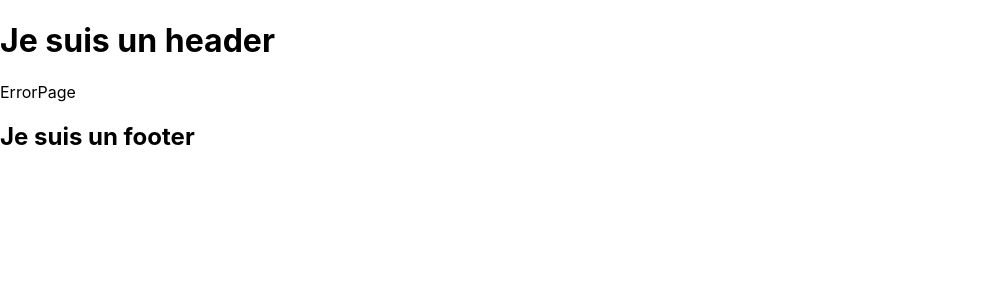
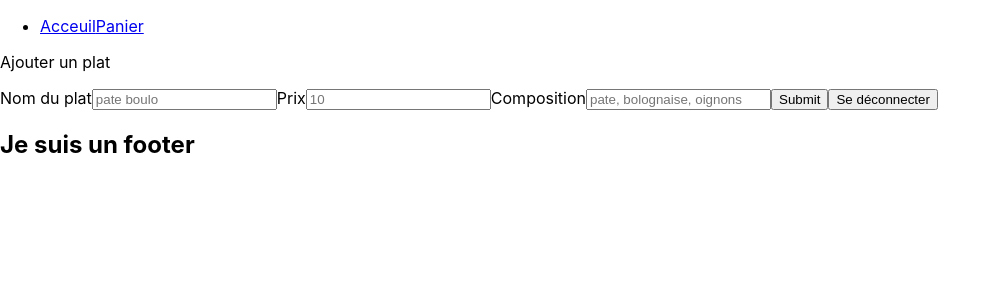
Before and after one commit to Cyriil77/orders-restaurant, a React (Create React App) app: page /admin in a window 1280 px wide. Shown: the top 300 px of the page, without its empty margins (0-1001 px from the left). Built offline with nearby package versions, Linux system fonts and the light colour scheme; no server answers; sample sign-in values are in the browser's storage.

Commit message:
Login connection / add new orders if user is admin / disconnected

```diff
--- a/package.json
+++ b/package.json
@@ -6,6 +6,7 @@
     "@testing-library/jest-dom": "^4.2.4",
     "@testing-library/react": "^9.5.0",
     "@testing-library/user-event": "^7.2.1",
+    "firebase": "^7.21.0",
     "react": "^16.13.1",
     "react-dom": "^16.13.1",
     "react-router-dom": "^5.2.0",
--- a/public/index.html
+++ b/public/index.html
@@ -5,39 +5,15 @@
     <link rel="icon" href="%PUBLIC_URL%/favicon.ico" />
     <meta name="viewport" content="width=device-width, initial-scale=1" />
     <meta name="theme-color" content="#000000" />
-    <meta
-      name="description"
-      content="Web site created using create-react-app"
-    />
+    <meta name="description" content="Web site created using create-react-app"/>
     <link rel="apple-touch-icon" href="%PUBLIC_URL%/logo192.png" />
-    <!--
-      manifest.json provides metadata used when your web app is installed on a
-      user's mobile device or desktop. See https://developers.google.com/web/fundamentals/web-app-manifest/
-    -->
     <link rel="manifest" href="%PUBLIC_URL%/manifest.json" />
-    <!--
-      Notice the use of %PUBLIC_URL% in the tags above.
-      It will be replaced with the URL of the `public` folder during the build.
-      Only files inside the `public` folder can be referenced from the HTML.
 
-      Unlike "/favicon.ico" or "favicon.ico", "%PUBLIC_URL%/favicon.ico" will
-      work correctly both with client-side routing and a non-root public URL.
-      Learn how to configure a non-root public URL by running `npm run build`.
-    -->
-    <title>React App</title>
+    <title>Orders restaurant</title>
   </head>
   <body>
     <noscript>You need to enable JavaScript to run this app.</noscript>
     <div id="root"></div>
-    <!--
-      This HTML file is a template.
-      If you open it directly in the browser, you will see an empty page.
 
-      You can add webfonts, meta tags, or analytics to this file.
-      The build step will place the bundled scripts into the <body> tag.
-
-      To begin the development, run `npm start` or `yarn start`.
-      To create a production bundle, use `npm run build` or `yarn build`.
-    -->
   </body>
 </html>
--- a/src/App.js
+++ b/src/App.js
@@ -7,6 +7,7 @@ import Welcome from './Components/Welcome/Welcome'
 import Login from './Components/Login/Login'
 import Signup from './Components/Signup/Signup'
 import ErrorPage from './Components/ErrorPage/ErrorPage'
+import Admin from './Components/Admin/Admin'
 
 
 export default function App() {
@@ -21,6 +22,7 @@ export default function App() {
           <Route path="/welcome" component={Welcome} />
           <Route path="/login" component={Login} />
           <Route path="/signup" component={Signup} />
+          <Route path="/admin" component={Admin}></Route>
           <Route component={ErrorPage} />
         </Switch>
 
--- /dev/null
+++ b/src/Components/Admin/Admin.js
@@ -0,0 +1,92 @@
+import React, { useState, useContext, useEffect } from 'react';
+import FirebaseContext from '../Firebase/Context';
+
+
+export default function Admin(props) {
+
+    // Value input
+    const datas = {
+        name: '',
+        price: '',
+        compositions: ''
+    };
+
+    // Get context
+    const firebase = useContext(FirebaseContext);
+
+    // State
+    const [orders, setOrders] = useState(datas);
+
+    const [userSession, setUserSession] = useState(null);
+
+    // Destructuring
+    const { name, price, compositions } = orders;
+
+
+
+    const handleSubmit = (e) => {
+        e.preventDefault();
+
+        // Add orders in firebase
+        firebase.setOrders(name, price, compositions);
+
+        // Reset inputs
+        setOrders({ ...datas });
+    }
+
+    // Change state
+    const handleChange = (e) => {
+        setOrders({ ...orders, [e.target.id]: e.target.value });
+    };
+
+    // Verify Session
+    useEffect(() => {
+
+        let listener = firebase.auth.onAuthStateChanged(user => {
+            user ? setUserSession(user) : props.history.push('/');
+        })
+
+        return () => {
+            listener();
+        }
+    }, [userSession]);
+
+    return (
+        <div>
+            <p>Ajouter un plat</p>
+            <form onSubmit={handleSubmit}>
+
+                <label>Nom du plat</label>
+                <input type="text"
+                    placeholder="pate boulo"
+                    id="name"
+                    value={name}
+                    onChange={handleChange}>
+                </input>
+
+                <label>Prix</label>
+                <input type="number"
+                    placeholder="10"
+                    id="price"
+                    value={price}
+                    onChange={handleChange}>
+                </input>
+
+                <label>Composition</label>
+                <input type="text"
+                    placeholder="pate, bolognaise, oignons"
+                    id="compositions"
+                    value={compositions}
+                    onChange={handleChange}>
+                </input>
+
+                <input type="submit"></input>
+
+                <button
+                    onClick={firebase.signoutUser}>
+                    Se déconnecter
+                </button>
+            </form>
+        </div>
+    )
+}
--- a/src/Components/Firebase/Firebase.js
+++ b/src/Components/Firebase/Firebase.js
@@ -1,4 +1,5 @@
 import app from 'firebase/app';
+import 'firebase/firestore';
 import 'firebase/auth';
 
 const firebaseConfig = {
@@ -12,28 +13,28 @@ const firebaseConfig = {
     measurementId: "G-XGKP1LD2PF"
 };
 
-// firebase.analytics();
-
-
 
 export default class Firebase {
     constructor() {
         app.initializeApp(firebaseConfig);
         this.auth = app.auth();
+        this.db = app.firestore().collection('orders');
     }
 
+    // Method I can call in all files and use it with the provider who is index.js at the root
     // Signup
-    signupUser = (email, password) => {
-        this.auth.createUserWithEmailAndPassword(email, password);
-    }
+    signupUser = (email, password) => this.auth.createUserWithEmailAndPassword(email, password);
+
     // Login
-    loginUser = (email, password) => {
-        this.auth.signInWithEmailAndPassword(email, password);
-    }
+    loginUser = (email, password) => this.auth.signInWithEmailAndPassword(email, password);
 
     // Disconnected
-    signoutUser = () => {
-        this.auth.signOut();
-    }
+    signoutUser = () => {this.auth.signOut()};
+
+    // Send orders in database
+    setOrders = (name, price, compositions) => this.db.doc().set({nom: name, prix: price, compo: compositions});
+
+
+    displayOrder = () => this.db;
 
 }
--- a/src/Components/Header/Header.js
+++ b/src/Components/Header/Header.js
@@ -1,9 +1,43 @@
-import React from 'react'
+import React, { useState, useEffect, useContext } from 'react';
+import { Link } from 'react-router-dom';
+import FirebaseContext from '../Firebase/Context';
 
 export default function Header() {
-    return (
+
+    // Get acess to function of firebase
+    const firebase = useContext(FirebaseContext);
+    const [userSession, setUserSession] = useState(null);
+
+    // If user is not connected and verify user for display admin in menu
+    firebase.auth.onAuthStateChanged(user => {
+        user != null &&
+        user.email === 'cyril@hotmail.fr' ? setUserSession(user) : setUserSession(null);
+    });
+
+
+    return userSession === null ? (
         <div>
-            <h1>Je suis un header</h1>
+            <nav>
+                <ul>
+                    <li>
+                        <Link to="">Acceuil</Link>
+                        <Link to="">Panier</Link>
+                    </li>
+                </ul>
+            </nav>
         </div>
-    )
+    ) : (
+            <div>
+                <nav>
+                    <ul>
+                        <li>
+                            <Link to="">Acceuil</Link>
+                            <Link to="">Panier</Link>
+                            <Link to="admin">Admin</Link>
+                        </li>
+                    </ul>
+                </nav>
+            </div>
+        )
+
 }
--- a/src/Components/Landing/Landing.js
+++ b/src/Components/Landing/Landing.js
@@ -1,12 +1,11 @@
-import React from 'react'
+import React from 'react';
 
-import { Link } from 'react-router-dom'
+import { Link } from 'react-router-dom';
 
 
 export default function Landing() {
     return (
         <div>
-            Landing Page
             <Link to="signup">Inscription</Link>
             <Link to="login">Connexion</Link>
         </div>
--- a/src/Components/Login/Login.js
+++ b/src/Components/Login/Login.js
@@ -1,9 +1,79 @@
-import React from 'react'
+import React, { useContext, useState } from 'react';
+import { Link } from 'react-router-dom'
+import FirebaseContext from '../Firebase/Context';
 
-export default function Login() {
+export default function Login(props) {
+
+    // Value of input
+    const datas = {
+        mail: '',
+        password: ''
+    };
+
+    // Get context
+    const firebase = useContext(FirebaseContext);
+
+    // Attribute state with object
+    const [loginDatas, setLoginDatas] = useState(datas);
+
+    // Error
+    const [err, setError] = useState('');
+
+    // Destructuring
+    const { mail, password } = loginDatas;
+
+    // Change the state with the new value
+    const handleChange = (e) => {
+        setLoginDatas({ ...loginDatas, [e.target.id]: e.target.value });
+    };
+
+    const handleSubmit = (e) => {
+        e.preventDefault();
+
+        // Send data to firebase
+        firebase.loginUser(mail, password)
+        .then(() => {
+            // Redirection in Welcome componenent
+            props.history.push('./welcome');
+
+            // Reset datas
+            setLoginDatas({...datas});
+
+        })
+        .catch((err) => {
+            setError(err);
+        })
+    };
+
+    const error = err !== '' && <span>{err.message}</span>;
+
+
     return (
         <div>
-            Login
+            {error}
+            <form onSubmit={handleSubmit}>
+                <input
+                    type="text"
+                    placeholder="email"
+                    value={mail}
+                    onChange={handleChange}
+                    id="mail">
+                </input>
+
+                <input
+                    type="password"
+                    placeholder="Mot de passe"
+                    value={password}
+                    onChange={handleChange}
+                    id="password">
+                </input>
+
+                <input
+                    type="submit">
+                </input>
+
+            </form>
+            <Link to='signup'> S'inscrire </Link>
         </div>
     )
 }
--- a/src/Components/Signup/Signup.js
+++ b/src/Components/Signup/Signup.js
@@ -1,12 +1,15 @@
 import React, { useState, useContext } from 'react';
+import { Link } from 'react-router-dom'
 import FirebaseContext from "../Firebase/Context";
 
 
-export default function Signup() {
+export default function Signup(props) {
 
 
+    // Get functions with context
     const signupAuthContext = useContext(FirebaseContext);
 
+    // Datas for 2 inputs
     const datas = {
         mail: '',
         password: ''
@@ -15,26 +18,46 @@ export default function Signup() {
     // get datas for update it
     const [signupDatas, setSignupDatas] = useState(datas);
 
+    // Error
+    const [err, setErr] = useState('');
 
-    const handleChange = e => {
+    // Destructuring -> mail and password is in object datas
+    const { mail, password } = signupDatas;
+
+    // detect if string is empty else display the errors
+    const error = err !== '' && <span>{err.message}</span>;
+
+
+    const handleChange = (e) => {
+
         // Get all datas, cibling id, get value, update
-        // cibling id: mail = mail / password = password
-        setSignupDatas({...signupDatas, [e.target.id]: e.target.value});
+        // cibling id: mail = mail / password = password with the new value
+        setSignupDatas({ ...signupDatas, [e.target.id]: e.target.value });
     }
 
     const handleSubmit = (e) => {
         e.preventDefault();
-        signupAuthContext.signupUser(signupDatas.mail, signupDatas.password)
+
+        signupAuthContext.signupUser(mail, password)
+            .then(() => {
+                setSignupDatas({ ...datas });
+            })
+            .catch((err) => {
+                setErr(err);
+            })
     }
+
+
 
     return (
         <div>
             Signup
             <form onSubmit={handleSubmit}>
-
+                {error}
                 <input
                     type="text"
                     placeholder="email"
+                    value={mail}
                     onChange={handleChange}
                     id="mail">
                 </input>
@@ -42,6 +65,7 @@ export default function Signup() {
                 <input
                     type="password"
                     placeholder="Mot de passe"
+                    value={password}
                     onChange={handleChange}
                     id="password">
                 </input>
@@ -50,6 +74,8 @@ export default function Signup() {
                     type="submit">
                 </input>
 
+                <Link to='login'> Déjà inscrit ? Se connecter </Link>
+
             </form>
         </div>
     )
--- a/src/Components/Welcome/Welcome.js
+++ b/src/Components/Welcome/Welcome.js
@@ -1,9 +1,50 @@
-import React from 'react'
+import React, { useState, useContext, useEffect } from 'react';
+import FirebaseContext from '../Firebase/Context';
 
-export default function Welcome() {
-    return (
-        <div>
-            Welcome
-        </div>
-    )
+export default function Welcome(props) {
+
+    const firebase = useContext(FirebaseContext);
+    const [userSession, setUserSession] = useState(null)
+
+    const [a, setA] = useState({})
+
+
+    useEffect(() => {
+
+        let listener = firebase.auth.onAuthStateChanged(user => {
+            user ? setUserSession(user.uid) : props.history.push('/');
+        })
+
+        return () => {
+            listener()
+        }
+    }, []);
+
+
+    // useEffect(() => {
+
+    //     let listener = firebase.displayOrder().get().then((querySnapshot) => {
+    //         querySnapshot.forEach((doc) => {
+    //             const myData = doc.data()
+    //             setA(myData)
+
+    //         });
+    //     });
+
+    //     return () => {
+    //         listener()
+    //     }
+    // }, []);
+
+
+    return userSession === null ? (
+        <div><p>Loading</p></div>
+    ) : (
+            <div>
+                Welcome {userSession.email}
+                <button onClick={firebase.signoutUser}>Se déconnecter</button>
+
+            </div>
+        )
+
 }
--- a/src/index.js
+++ b/src/index.js
@@ -9,6 +9,7 @@ ReactDOM.render(
 
 
   <React.StrictMode>
+    {/* New instance of Firebase with method */}
     <FirebaseContext.Provider value={new Firebase()}>
       <App />
     </FirebaseContext.Provider>
@@ -17,7 +18,4 @@ ReactDOM.render(
 
 );
 
-// If you want your app to work offline and load faster, you can change
-// unregister() to register() below. Note this comes with some pitfalls.
-// Learn more about service workers: https://bit.ly/CRA-PWA
 serviceWorker.unregister();
```
Also changed, not shown: src/Components/AddProduct/AddProduct.js (deleted, +0 -28 lines), 1 other file (tests, documents, lock files or other folders).
